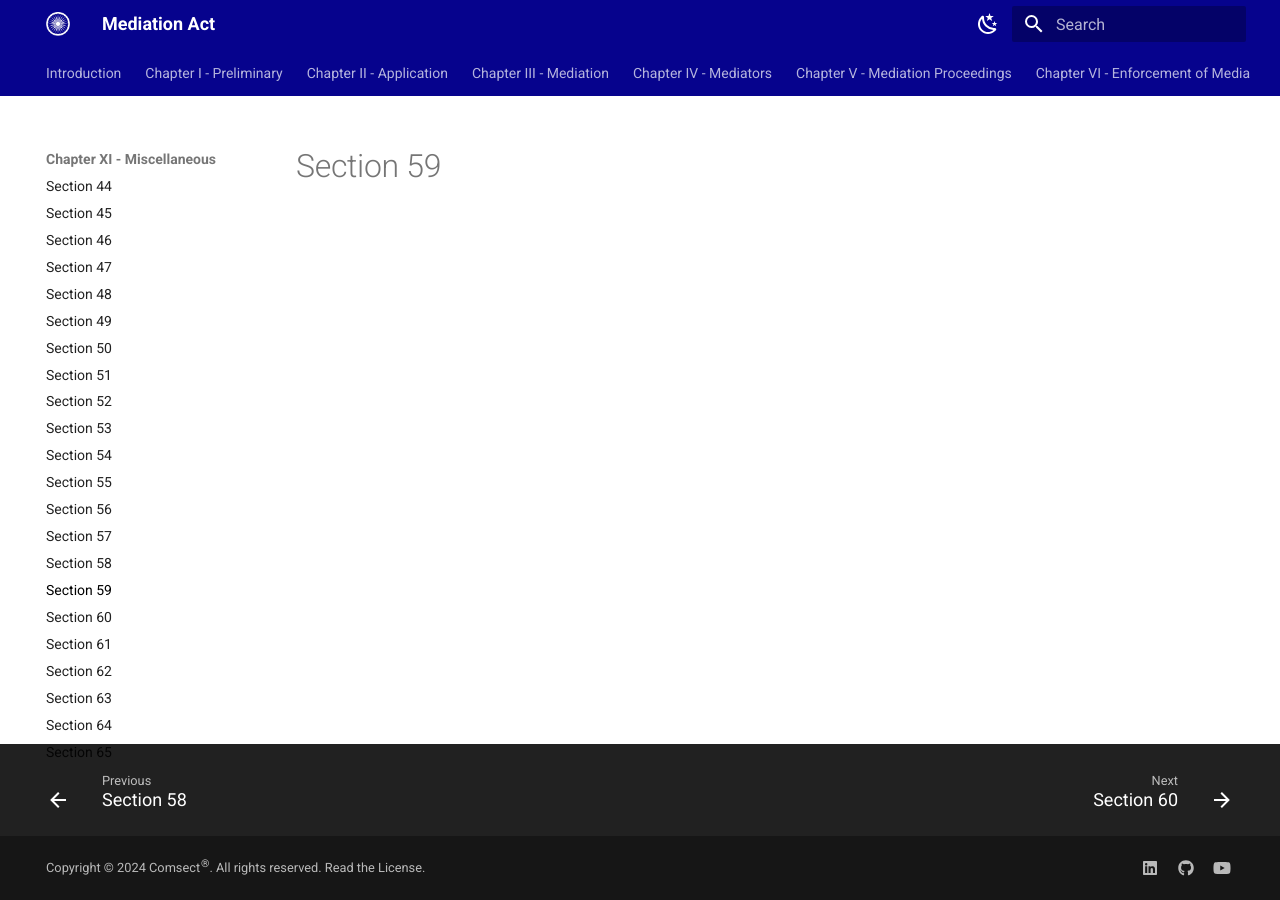
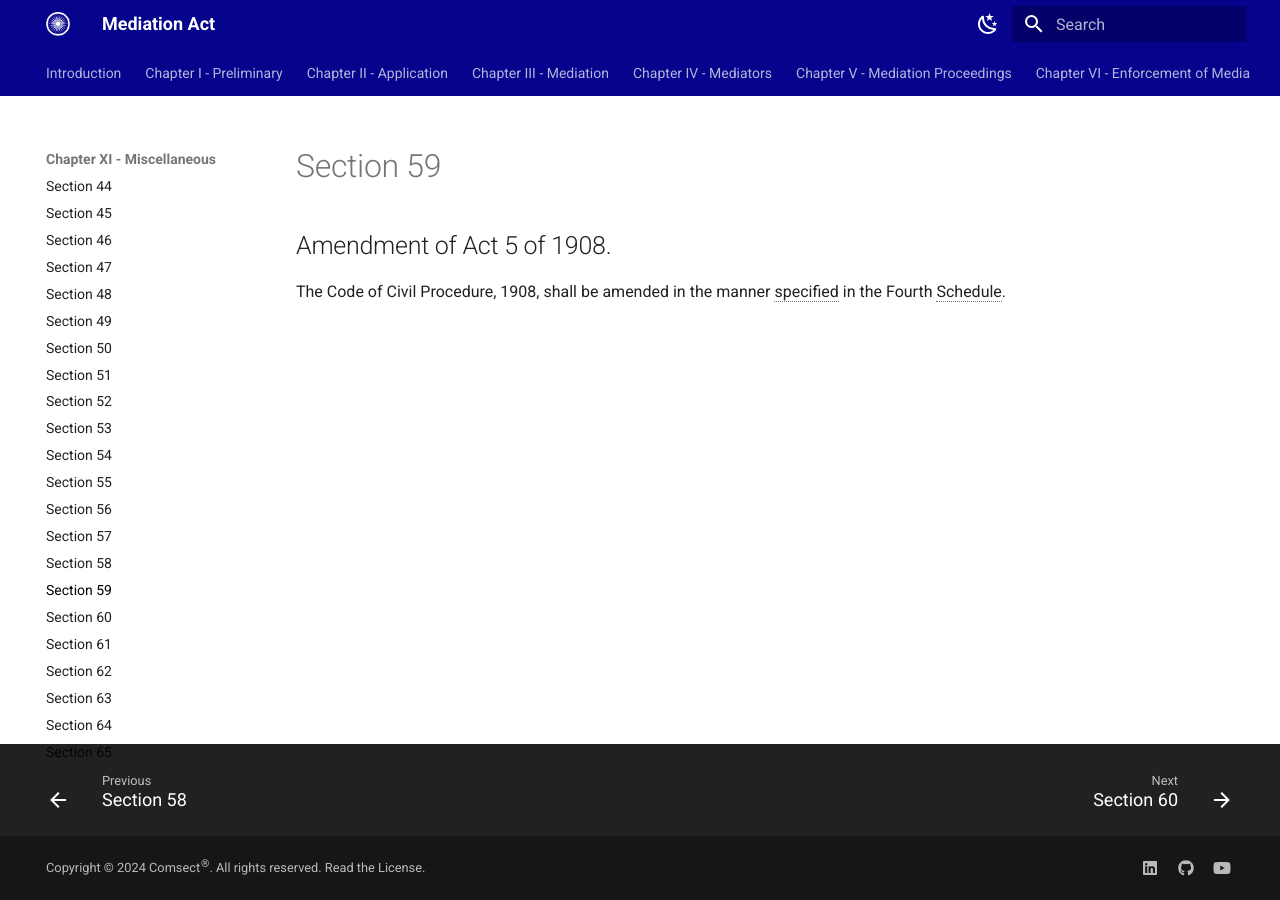
Before and after one commit to comsect/mediation-act, an MkDocs documentation site: the page built from docs/en/59.md, in a window 1280 px wide. Built offline with MkDocs 1.6.1 and Material for MkDocs 9.7.7, drawn with Linux system fonts in a browser that asks for light colours.

Commit message:
add section-fifty-nine

```diff
--- a/docs/en/59.md
+++ b/docs/en/59.md
@@ -3,3 +3,7 @@
     - toc
 description: Amendment of Act 5 of 1908
 ---
+
+## Amendment of Act 5 of 1908.
+
+The Code of Civil Procedure, 1908, shall be amended in the manner specified in the Fourth Schedule.
```
